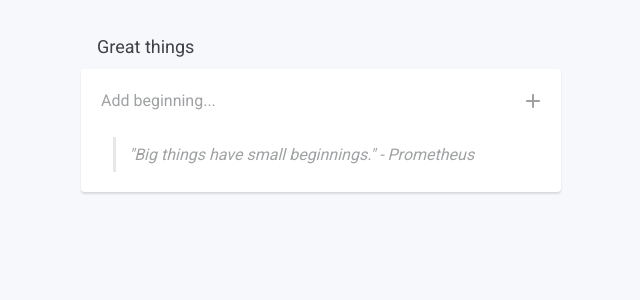
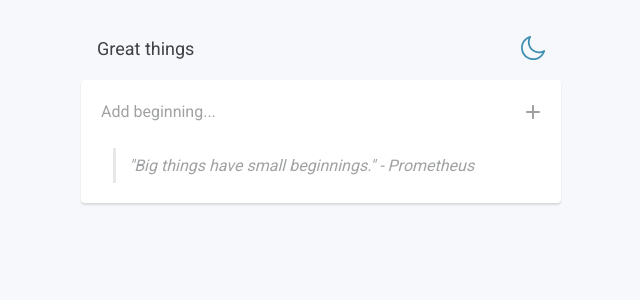
Before and after one commit to GR2EN/react-todo-ts, a React app: page / in a window 1280 px wide. Shown: the top 300 px of the page, without its empty margins (319-959 px from the left). Built offline with nearby package versions, Linux system fonts and the light colour scheme; data requests are answered from the project's data file.

Commit message:
add ui mode toggle

```diff
--- a/src/components/TodoBlock.tsx
+++ b/src/components/TodoBlock.tsx
@@ -1,11 +1,16 @@
 
 import React, { ReactElement } from 'react';
-import { useSelector } from 'react-redux';
+import { useDispatch, useSelector } from 'react-redux';
 
 import { AnimatePresence, AnimateSharedLayout, motion } from 'framer-motion';
 
 import { Todo } from '../store/todo/contracts/state';
 import { selectTodoItemsIsEmpty } from '../store/todo/selectors';
+import { toggleUiMode } from '../store/ui/actionCreators';
+import { selectUiModeIsDark } from '../store/ui/selectors';
+import { IconButton } from './IconButton';
+import DarkModeIcon from './icons/DarkModeIcon';
+import LightModeIcon from './icons/LightModeIcon';
 import { TodoAddField } from './TodoAddField';
 import TodoListItem from './TodoListItem';
 
@@ -23,6 +28,12 @@ export const TodoBlock: React.FC<TodoBlock> = ({
     hidden: { opacity: 0, transition: { when: 'afterChildren' } },
   }
   const isEmpty = useSelector(selectTodoItemsIsEmpty);
+  const uiModeIsDark = useSelector(selectUiModeIsDark);
+  const dispatch = useDispatch();
+
+  const handleToggleUiMode = (): void => {
+    dispatch(toggleUiMode());
+  }
 
   return (
     <AnimateSharedLayout>
@@ -33,7 +44,12 @@ export const TodoBlock: React.FC<TodoBlock> = ({
         initial="hidden"
         variants={variants}
       >
-        <h4 className="todo__title">{title}</h4>
+        <div className="todo__header">
+          <h4 className="todo__title">{title}</h4>
+          <IconButton color="primary" onClick={handleToggleUiMode}>
+            {uiModeIsDark ? <LightModeIcon /> : <DarkModeIcon />}
+          </IconButton>
+        </div>
         <div
           className="todo__content"
           style={{ paddingBottom: isEmpty ? 12 : 0 }}
--- /dev/null
+++ b/src/components/icons/DarkModeIcon.tsx
@@ -0,0 +1,7 @@
+import React, { ReactElement } from 'react';
+
+const DarkModeIcon = (): ReactElement => (
+  <svg className="svg-icon" focusable="false" viewBox="0 0 202 202"><path d="M199.876 119.867c-2.405-1.886-5.715-2.124-8.366-.6-12.57 7.225-25.856 10.889-39.489 10.889-43.804 0-79.44-35.638-79.44-79.443 0-13.693 3.669-26.961 10.906-39.434 1.537-2.648 1.309-5.965-.576-8.379C81.027.486 77.864-.541 74.922.309c-21.161 6.1-40.207 19.042-53.629 36.441C7.363 54.809 0 76.437 0 99.297c0 57.035 46.4 103.438 103.434 103.438 22.86 0 44.493-7.36 62.561-21.286 17.411-13.419 30.359-32.454 36.459-53.6.848-2.938-.172-6.095-2.578-7.982zm-96.442 67.867C54.671 187.734 15 148.061 15 99.297c0-32.898 18.825-62.836 47.436-77.882-3.228 9.485-4.855 19.284-4.855 29.298 0 52.076 42.366 94.443 94.44 94.443 10 0 19.816-1.634 29.347-4.873-15.044 28.617-45.008 47.451-77.934 47.451z"/></svg>
+)
+
+export default DarkModeIcon;
--- a/src/styles/components/_todo.scss
+++ b/src/styles/components/_todo.scss
@@ -2,10 +2,19 @@
   width: 480px;
   margin-bottom: 24px;
 
+  &__header {
+    display: flex;
+    align-items: center;
+    justify-content: space-between;
+    padding-left: 16px;
+    padding-right: 4px;
+    margin-bottom: 8px;
+  }
+
   &__title {
     font-size: 18px;
     font-weight: 400;
-    padding: 12px 16px;
+    padding: 12px 0;
     color: rgba(16, 20, 25, 0.8);
   }
 
```
Also changed, not shown: src/components/icons/LightModeIcon.tsx (added, +7 -0 lines).
